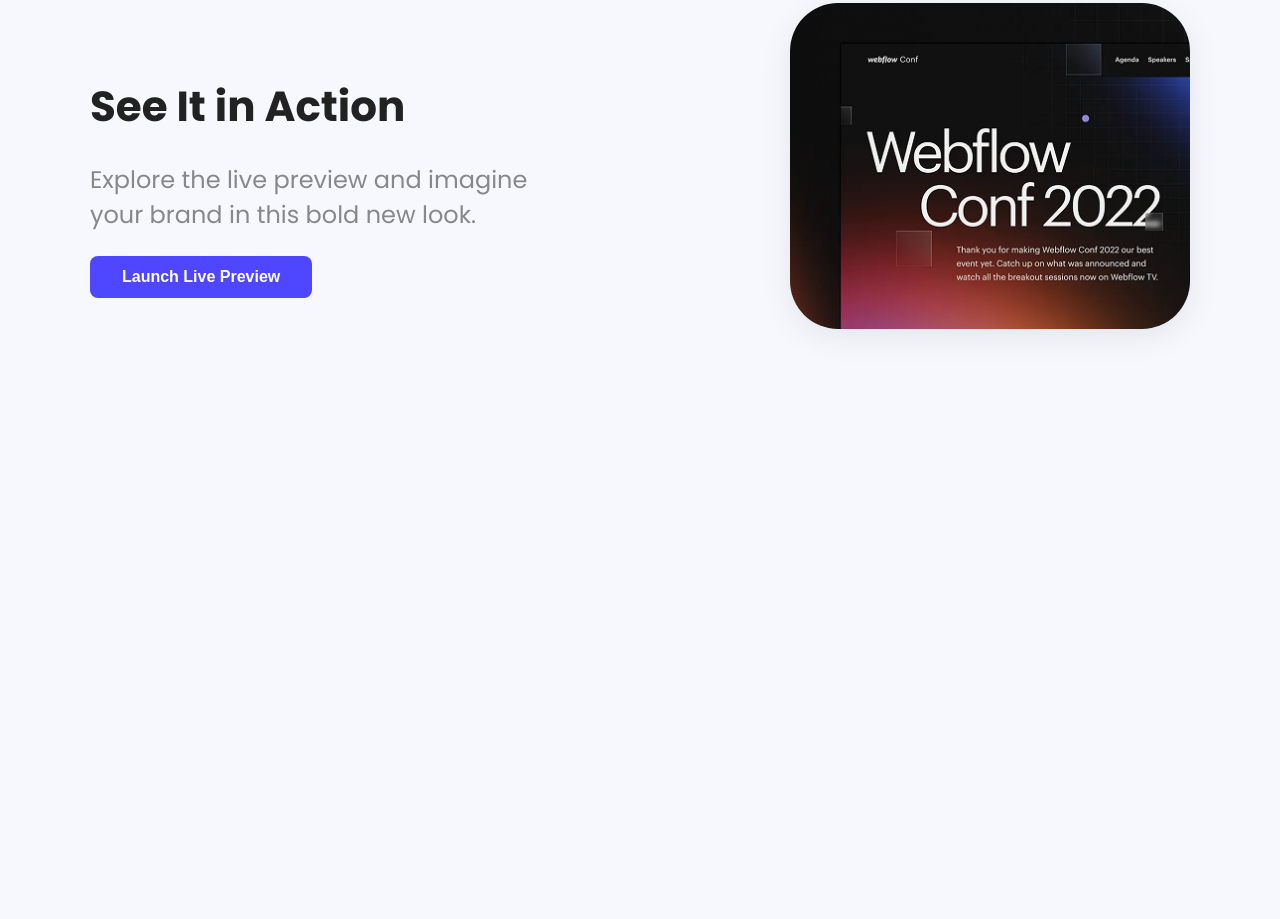
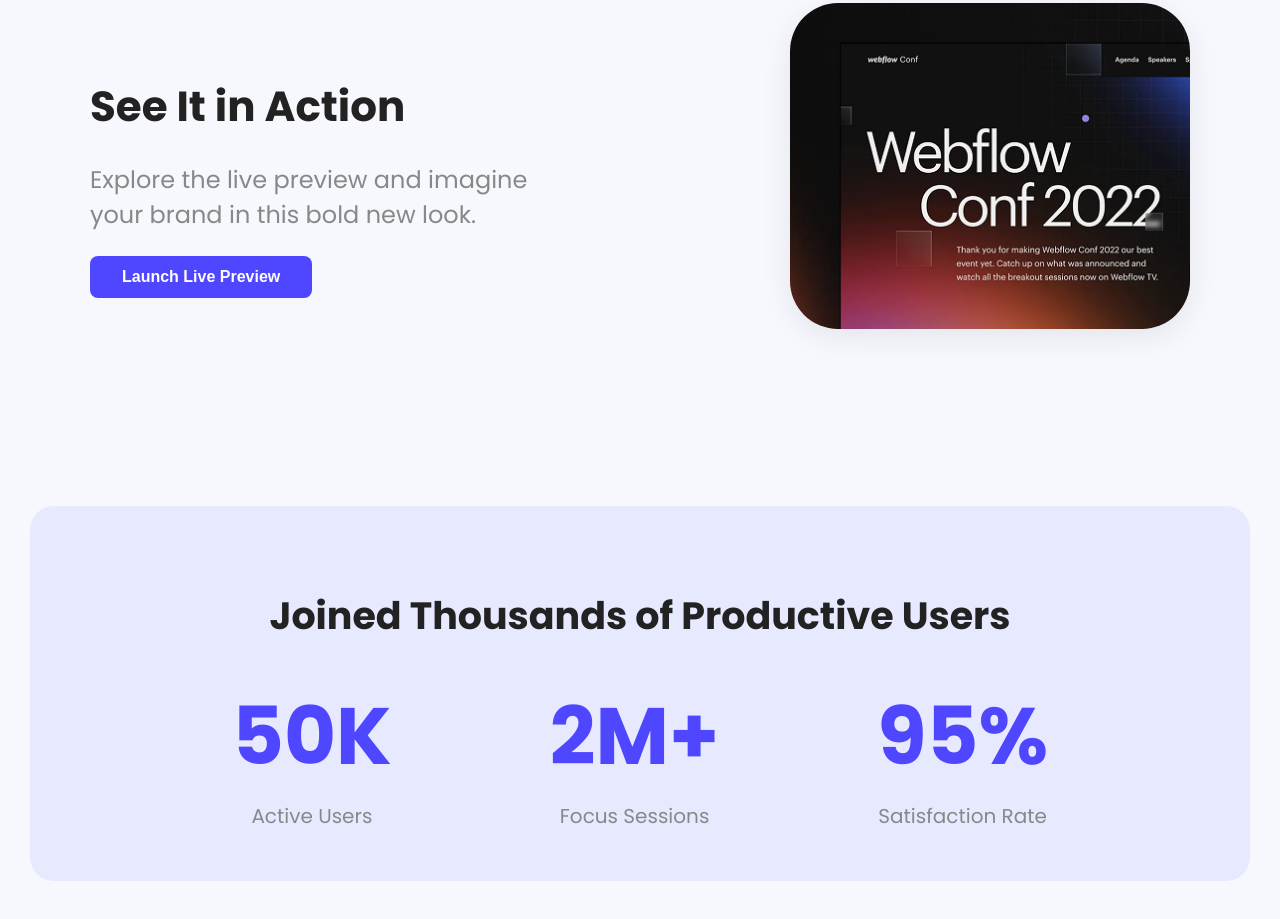
Before and after one commit to mfbhai10/Assignment-1_PH_Rafi, a plain HTML site: page index.html in a window 1280 px wide. Shown: the part 899-1818 px from the top of the page. Before the commit the page ends 1295 px from the top, so only its background shows below. Drawn offline with Linux system fonts and the light colour scheme.

Commit message:
Productive section added

```diff
--- a/index.html
+++ b/index.html
@@ -35,5 +35,26 @@
         </div>
       </div>
     </section>
+
+    <!-- Productive Users Section -->
+    <section class="users-section">
+      <div class="container">
+        <h2>Joined Thousands of Productive Users</h2>
+        <div class="users-stats">
+          <div>
+            <span class="stat">50K</span>
+            <div class="stat-label">Active Users</div>
+          </div>
+          <div>
+            <span class="stat">2M+</span>
+            <div class="stat-label">Focus Sessions</div>
+          </div>
+          <div>
+            <span class="stat">95%</span>
+            <div class="stat-label">Satisfaction Rate</div>
+          </div>
+        </div>
+      </div>
+    </section>
   </body>
 </html>
--- a/style.css
+++ b/style.css
@@ -143,3 +143,32 @@ body {
   border-radius: 48px;
   box-shadow: 0 8px 32px rgba(0, 0, 0, 0.08);
 }
+/* Productive Users Section */
+.users-section {
+  background: #e7eaff;
+  border-radius: 24px;
+  margin: 110px auto;
+  max-width: 1140px;
+  padding: 50px 40px 50px 40px;
+  text-align: center;
+}
+.users-section h2 {
+  font-size: 38px;
+  font-weight: 700;
+  margin-bottom: 32px;
+}
+.users-stats {
+  display: flex;
+  justify-content: center;
+  gap: 158px;
+}
+.stat {
+  font-size: 80px;
+  font-weight: 700;
+  color: var(--primary);
+}
+.stat-label {
+  color: var(--muted);
+  margin-top: 5px;
+  font-size: 20px;
+}
```
